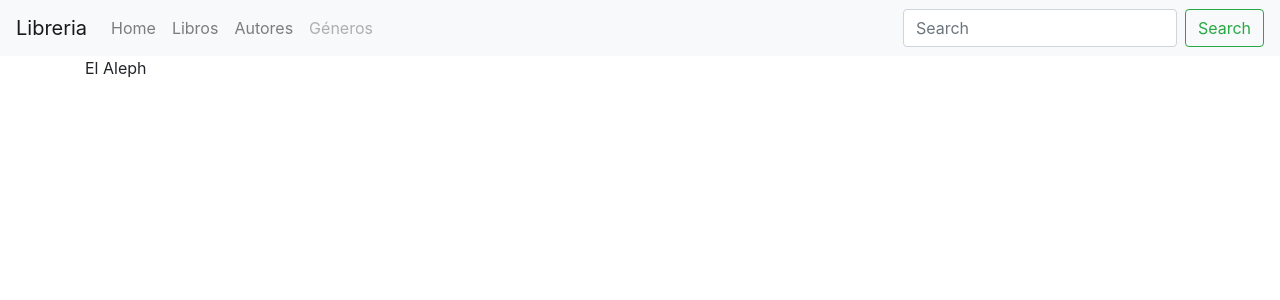
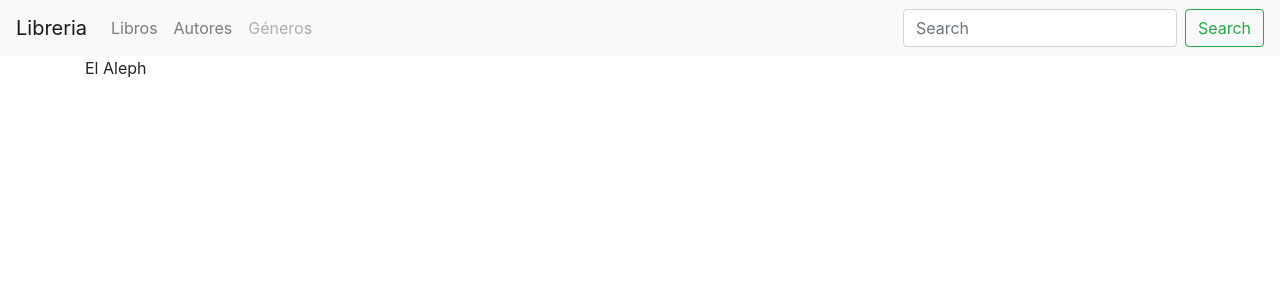
Before and after one commit to dfratesi/Entrega1-Fratesi, a Django app: page /libros/1/ in a window 1280 px wide. Shown: the top 300 px of the page. Run offline with Django 4.2, Linux system fonts and the light colour scheme; data comes from the database, SQL or seed files in the repository.

Commit message:
correcion navbar

```diff
--- a/templates/navbar.html
+++ b/templates/navbar.html
@@ -1,7 +1,7 @@
 {% url 'libreria:book-list' as books %}
 {% url 'index' as index %}
 <nav class="navbar navbar-expand-lg navbar-light bg-light">
-  <a class="navbar-brand" href="#">Libreria</a>
+  <a class="navbar-brand" href="{% url 'index' %}">Libreria</a>
   <button class="navbar-toggler"
           type="button"
           data-toggle="collapse"
@@ -13,11 +13,11 @@
   </button>
   <div class="collapse navbar-collapse" id="navbarNav">
     <ul class="navbar-nav">
-      <li class="nav-item {% if request.path == index %}active{% endif %}">
-        <a class="nav-link" href="{% url 'index' %}">Home <span class="sr-only">(current)</span></a>
-      </li>
       <li class="nav-item {% if request.path == books %}active{% endif %}">
-        <a class="nav-link" href="{% url 'libreria:book-list' %}">Libros</a>
+        <a class="nav-link" href="{% url 'libreria:book-list' %}">
+          Libros
+          {% if request.path == books %}<span class="sr-only">(current)</span>{% endif %}
+        </a>
       </li>
       <li class="nav-item">
         <a class="nav-link" href="#">Autores</a>
```
